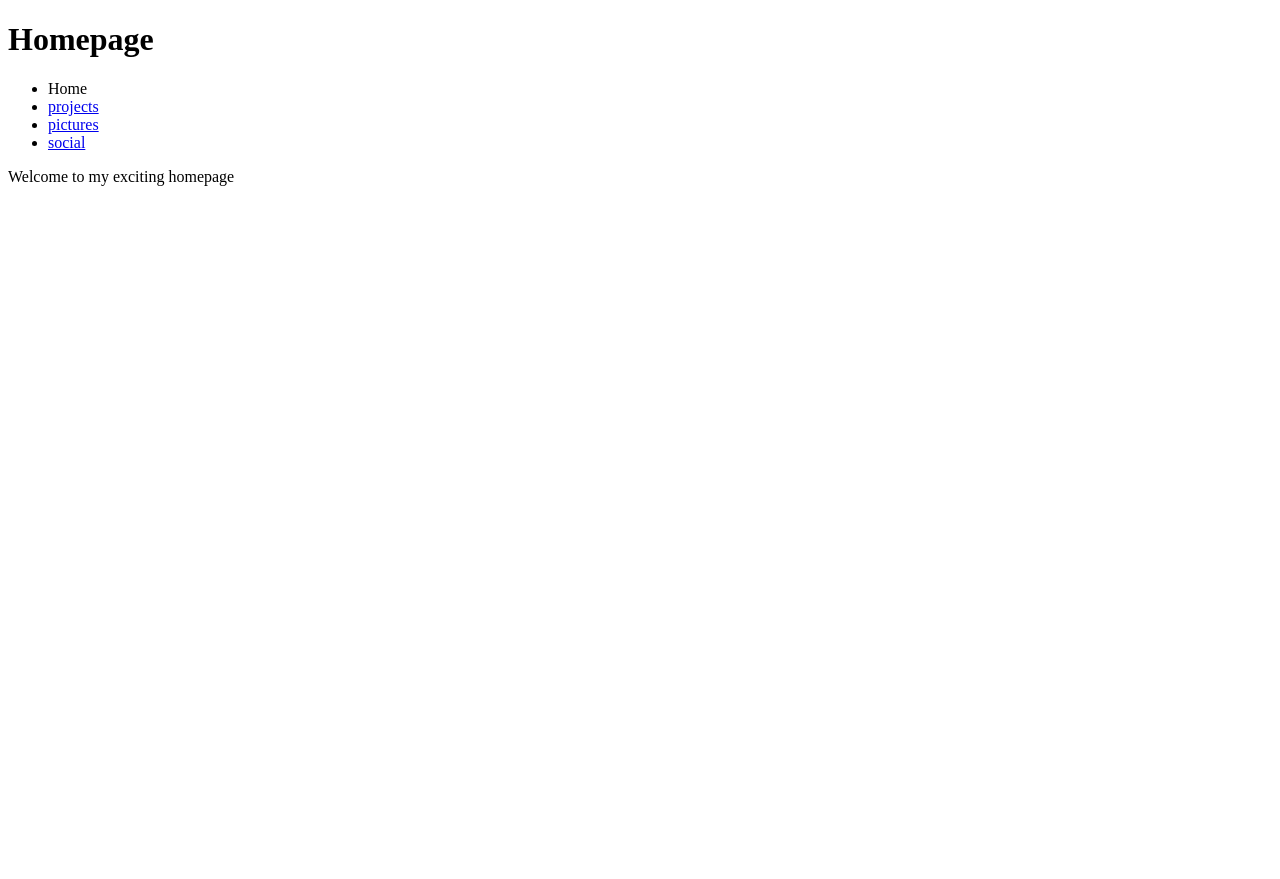
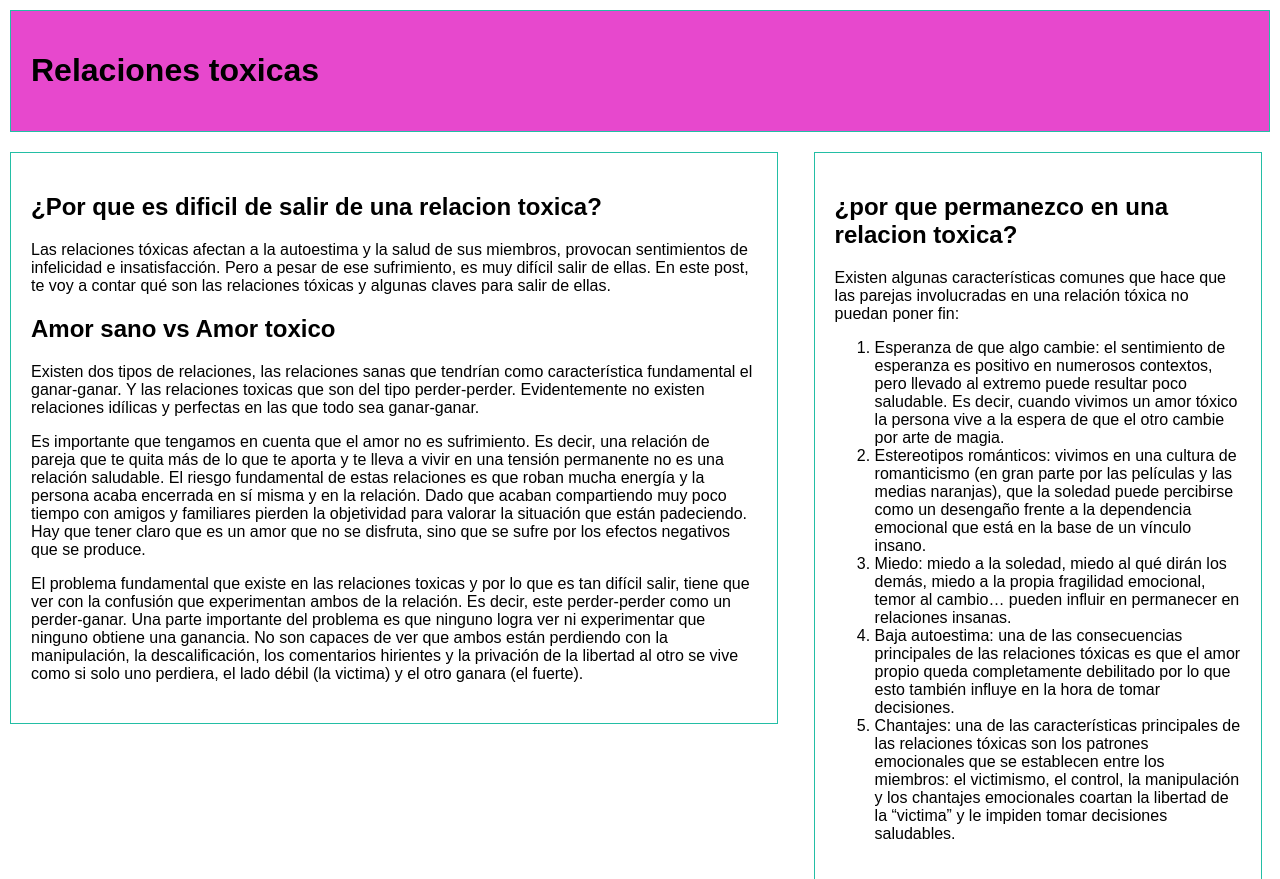
Before and after one commit to AzulTaranco/igw2024, a plain HTML site: page index.html in a window 1280 px wide. Shown: the top 879 px of the page. Before the commit the page ends 800 px from the top, so only its background shows below. Drawn offline with Linux system fonts and the light colour scheme.

Commit message:
Add files via upload

```diff
--- a/index.html
+++ b/index.html
@@ -1,24 +1,44 @@
 <!DOCTYPE html>
-<html lang="en-US">
-  <head>
-    <meta charset="utf-8">
-    <meta name="viewport" content="width=device-width">
-    <title>Homepage</title>
-  </head>
+<html lang="es">
+<head>
+    <meta charset="UTF-8">
+    <meta name="viewport" content="width=device-width, initial-scale=1.0">
+    <title>Relaciones toxica</title>
+   <link rel="stylesheet" href="stylee.css">
 
-  <body>
 
- <h1>Homepage</h1>
+</head>
+<body>
+    <header>
+        <h1>Relaciones toxicas</h1>
 
- <ul>
-    <li>Home</li>
-    <li><a href="2do A/projects.html">projects</a></li>
-    <li><a href="2do A/pictures.html">pictures</a></li>
-    <li><a href="2do A/social.html">social</a></li>
 
- </ul>
+    </header>
+    <main>
+        <section>
+            <article>
+                <h2>¿Por que es dificil de salir de una relacion toxica?</h2>
+                <p>Las relaciones tóxicas afectan a la autoestima y la salud de sus miembros, provocan sentimientos de infelicidad e insatisfacción. Pero a pesar de ese sufrimiento, es muy difícil salir de ellas. En este post, te voy a contar qué son las relaciones tóxicas y algunas claves para salir de ellas.</p>
+            </article>
+            <article>
+                <h2>Amor sano vs Amor toxico</h2>
+                <p>Existen dos tipos de relaciones, las relaciones sanas que tendrían como característica fundamental el ganar-ganar. Y las relaciones toxicas que son del tipo perder-perder. Evidentemente no existen relaciones idílicas y perfectas en las que todo sea ganar-ganar. </p>
+            <p>Es importante que tengamos en cuenta que el amor no es sufrimiento. Es decir, una relación de pareja que te quita más de lo que te aporta y te lleva a vivir en una tensión permanente no es una relación saludable.  El riesgo fundamental de estas relaciones es que roban mucha energía y la persona acaba encerrada en sí misma y en la relación. Dado que acaban compartiendo muy poco tiempo con amigos y familiares pierden la objetividad para valorar la situación que están padeciendo. Hay que tener claro que es un amor que no se disfruta, sino que se sufre por los efectos negativos que se produce.</p>
+            <p>El problema fundamental que existe en las relaciones toxicas y por lo que es tan difícil salir, tiene que ver con la confusión que experimentan ambos de la relación. Es decir, este perder-perder como un perder-ganar. Una parte importante del problema es que ninguno logra ver ni experimentar que ninguno obtiene una ganancia. No son capaces de ver que ambos están perdiendo con la manipulación, la descalificación, los comentarios hirientes y la privación de la libertad al otro se vive como si solo uno perdiera, el lado débil (la victima) y el otro ganara (el fuerte).</p>
 
-  <p>Welcome to my exciting homepage</p>
+                </article>
+        </section>
+    </main>
+    <aside>
+        <h2>¿por que permanezco en una relacion toxica?</h2>
+        <p>Existen algunas características comunes que hace que las parejas involucradas en una relación tóxica no puedan poner fin:   </p>
+        <ol> <li>Esperanza de que algo cambie: el sentimiento de esperanza es positivo en numerosos contextos, pero llevado al extremo puede resultar poco saludable. Es decir, cuando vivimos un amor tóxico la persona vive a la espera de que el otro cambie por arte de magia.</li>
+             <li>Estereotipos románticos: vivimos en una cultura de romanticismo (en gran parte por las películas y las medias naranjas), que la soledad puede percibirse como un desengaño frente a la dependencia emocional que está en la base de un vínculo insano.</li>
+             <li>Miedo: miedo a la soledad, miedo al qué dirán los demás, miedo a la propia fragilidad emocional, temor al cambio… pueden influir en permanecer en relaciones insanas.</li>
+             <li>Baja autoestima: una de las consecuencias principales de las relaciones tóxicas es que el amor propio queda completamente debilitado por lo que esto también influye en la hora de tomar decisiones.</li>
+             <li>Chantajes: una de las características principales de las relaciones tóxicas son los patrones emocionales que se establecen entre los miembros: el victimismo, el control, la manipulación y los chantajes emocionales coartan la libertad de la “victima” y le impiden tomar decisiones saludables.</li>
+        </ol>
+    </aside>
 
-  </body>
+</body>
 </html>
--- /dev/null
+++ b/style.css
@@ -0,0 +1,49 @@
+* {
+    box-sizing: border-box;
+}
+
+body {
+    font-family: Arial, sans-serif;
+    margin: 0;
+    padding: 0;
+}
+
+header, nav, main, aside, footer {
+    padding: 20px;
+    margin: 10px;
+    border: 1px solid #8b0404;
+}
+
+header {
+    background-color: #8855c4;
+}
+
+nav ul {
+    list-style-type: none;
+    padding: 0;
+}
+
+nav li {
+    display: inline;
+    margin-right: 10px;
+}
+
+main {
+    width: 60%;
+    float: left;
+    margin-right: 2%;
+}
+
+aside {
+    width: 35%;
+    float: left;
+}
+
+article {
+    margin-bottom: 20px;
+}
+
+footer {
+    clear: both;
+    background-color: #e9a1a1;
+}
--- /dev/null
+++ b/stylee.css
@@ -0,0 +1,49 @@
+* {
+    box-sizing: border-box;
+}
+
+body {
+    font-family: Arial, sans-serif;
+    margin: 0;
+    padding: 0;
+}
+
+header, nav, main, aside, footer {
+    padding: 20px;
+    margin: 10px;
+    border: 1px solid #23bea5;
+}
+
+header {
+    background-color: #e748cd;
+}
+
+nav ul {
+    list-style-type: none;
+    padding: 0;
+}
+
+nav li {
+    display: inline;
+    margin-right: 10px;
+}
+
+main {
+    width: 60%;
+    float: left;
+    margin-right: 2%;
+}
+
+aside {
+    width: 35%;
+    float: left;
+}
+
+article {
+    margin-bottom: 20px;
+}
+
+footer {
+    clear: both;
+    background-color: #e9a1a1;
+}
```
Also changed, not shown: tp7.html (added, +58 -0 lines).
